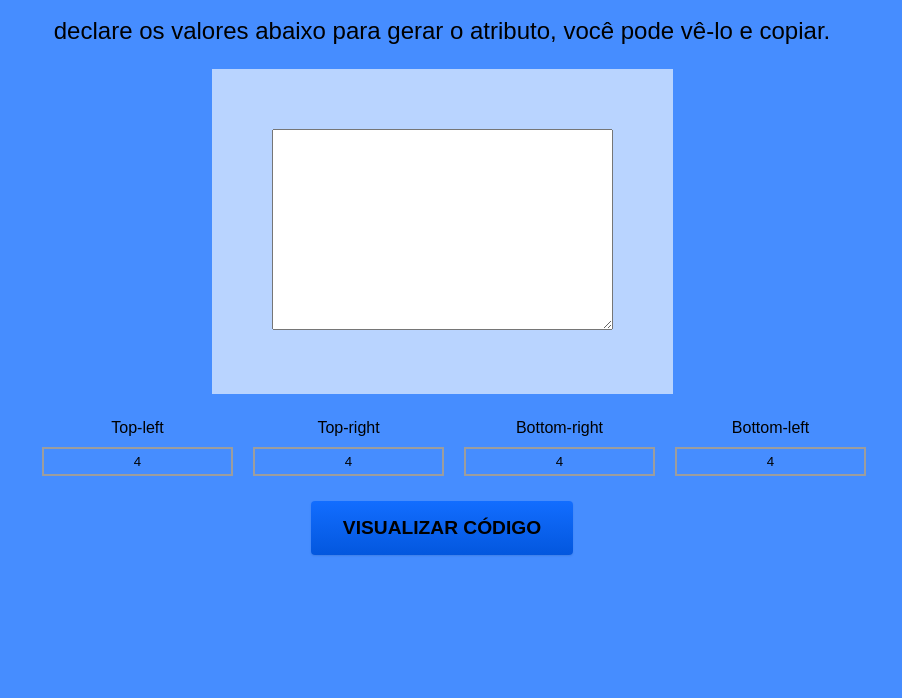
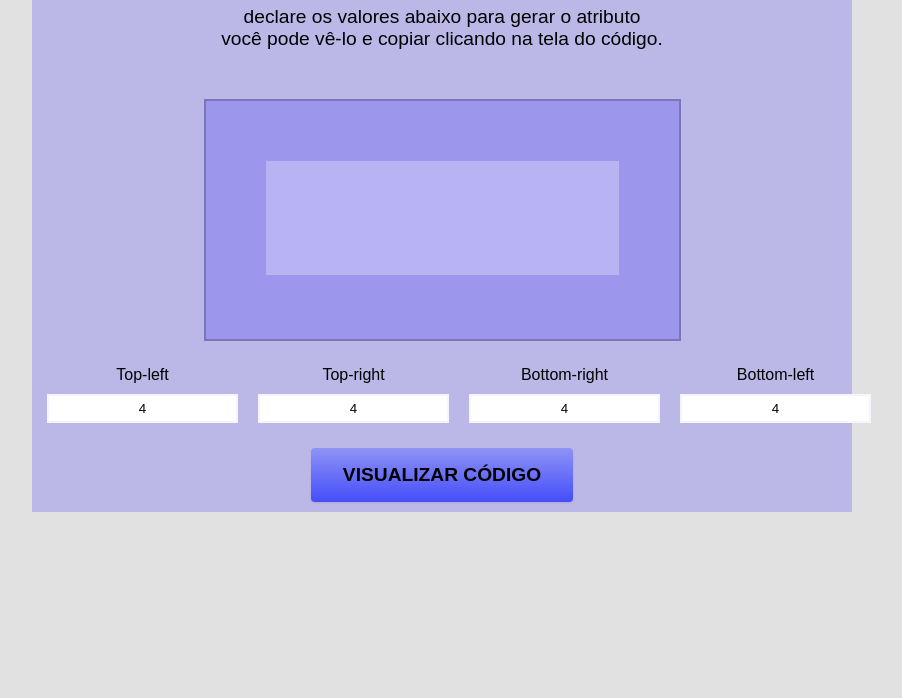
Before and after one commit to AntonyCosta/border-radius, a plain HTML site: page index.html in a window 1280 px wide. Shown: the part 102-800 px from the top of the page, without its empty margins (198-1100 px from the left). Drawn offline with Linux system fonts and the light colour scheme.

Commit message:
correções-codigos

```diff
--- a/index.html
+++ b/index.html
@@ -7,23 +7,23 @@
     <meta name="viewport" content="width=device-width, initial-scale=1" />
     <link rel="stylesheet" type="text/css" media="screen" href="style.css" />
   </head>
-  <body>
-    <main>
+  <body class="background-body">
+    <main class="container br-background">
       <div class="br-principal container">
         <h1 class="br-titulo">Border Radius</h1>
         <p class="br-texto">
-          declare os valores abaixo para gerar o atributo, você pode vê-lo e
-          copiar.
+          declare os valores abaixo para gerar o atributo<br>você pode vê-lo e
+          copiar clicando na tela do código.
         </p>
       </div>
     </main>
 
-    <section>
+    <section class="container br-background">
       <div class="container br-border">
-        <textarea name="codigo" id="codigo" cols="40" rows="13" readonly onclick="copiarTexto()">
+        <textarea name="codigo" id="codigo" cols="30" rows="5" readonly onclick="copiarTexto()">
         </textarea>
       </div>
-      <div class="br-layout container">
+      <div class="br-layout">
         <div>
           <span>Top-left</span>
           <input class="top-left" type="text" id="br-input" value="4" />
--- a/script.js
+++ b/script.js
@@ -16,9 +16,9 @@ function valorBorda() {
     bottomRightCode = 'border-radius-bottom-right: ';
     bottomLeftCode = 'border-radius-bottom-left: ';
 
-    visualizar.innerText = topLeftCode + topLeft + "px;"
-        + topRightCode + topRight + "px;"
-        + bottomRightCode + bottomRight + "px;"
+    visualizar.innerHTML = topLeftCode + topLeft + "px; \n"
+        + topRightCode + topRight + "px; \n"
+        + bottomRightCode + bottomRight + "px; \n"
         + bottomLeftCode + bottomLeft + "px;"
 
 }
--- a/style.css
+++ b/style.css
@@ -1,51 +1,62 @@
 :root {
-    /* Paleta branca e preta */
-    --c1: #dedede;
-    --c2: #9d9d9d;
-    --c3: #909090;
-    --c4: #111111;
-    --c5: #000000;
-  /* Paleta Azul */
-    --b1: #b9d4ff;
-    --b2: #468dff;
-    --b3: #126dff;
-    --b4: #0357de;
+    --b0: #0000001e;
+    --b1: #1100ff2f;
+    --b2: #B2B3D4;
+    --b3: #8E93F5;
+    --b4: #454DFA;
+    --b5: #1605ff0a;
+    --b6: #f0efff54;
   }
 
 body,
 h1,
 p,
-input {
-    background: var(--b2);
+input,
+#codigo,
+#br-input {
     font-family: "Poppins", Arial, sans-serif;
+}
+
+.background-body {
+    background: var(--b0);
 }
 
 .container {
     margin: auto;
+    padding: 10px;
     max-width: 800px;
   }
+
+.br-background {
+    background: var(--b1);
+}
 
 .br-principal {
     text-align: center;
 }
 
 .br-titulo {
-    font-size: 3em;
+    font-size: 2em;
 }
 
 .br-texto {
-    font-size: 1.5em;
+    font-size: 1.2em;
 }
 
 .br-border {
     border-radius: 0px;
-    background-color: var(--b1);
+    border: 2px solid rgba(0, 0, 0, 0.212);
     width: max-content;
     margin-bottom: 20px;
     padding: 60px;
+    background: var(--b1);
 }
 
 #codigo {
+    font-size: 1.2em;
+    background: var(--b6);
+    border: none;
+    resize: none;
     cursor: pointer;
 }
 
@@ -63,7 +74,7 @@ input {
     margin-top: 10px;
     padding: 5px;
     text-align: center;
-    border: 2px solid var(--c2);
+    border: 2px solid var(--b5);
 }
 
 .br-gerar {
@@ -91,6 +102,6 @@ input {
     text-transform: uppercase;
     cursor: pointer;
   }
-  .botao:hover {
+  .br-botao:hover {
     background: linear-gradient(var(--b2), var(--b3));
   }
```
